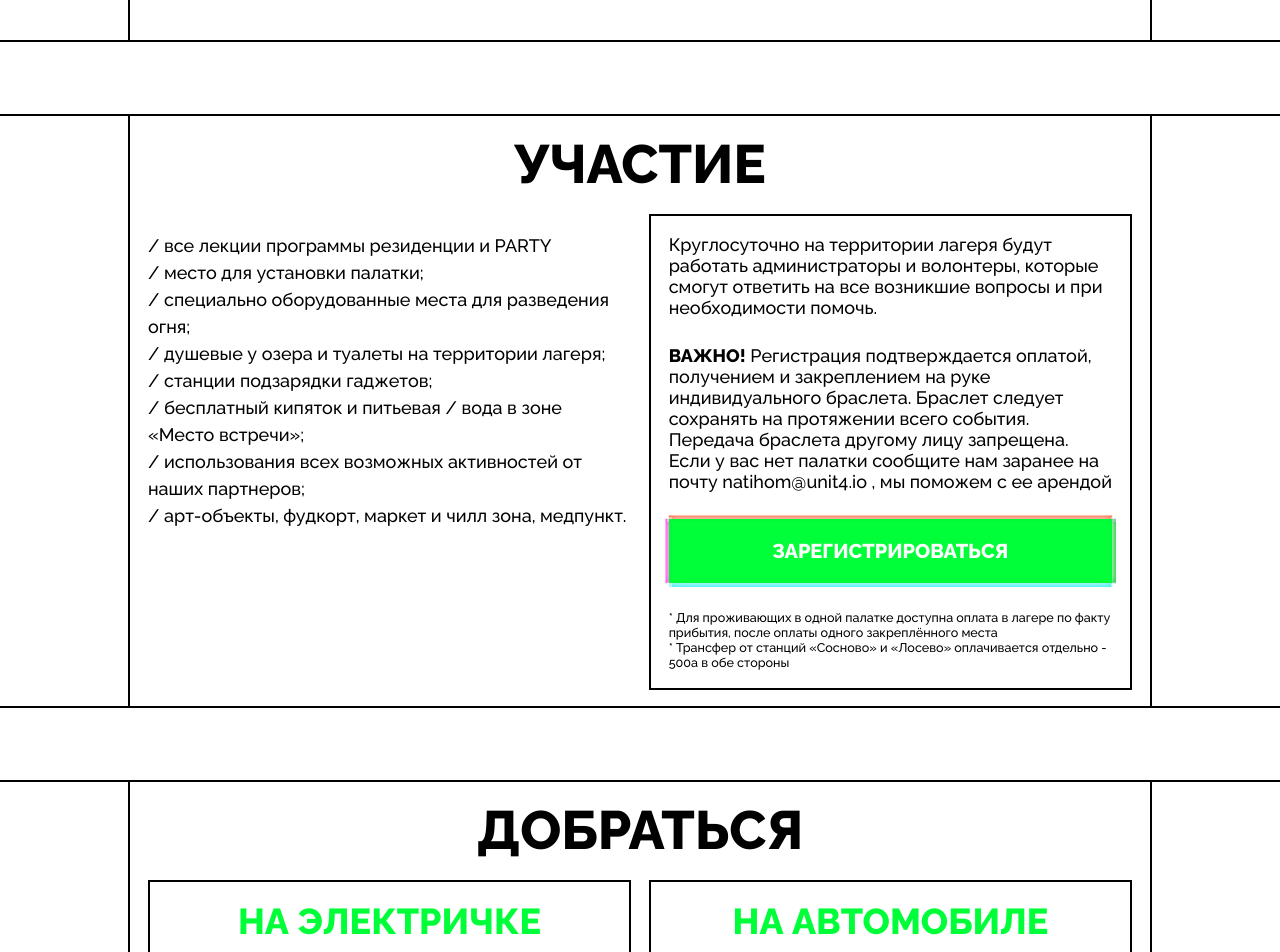
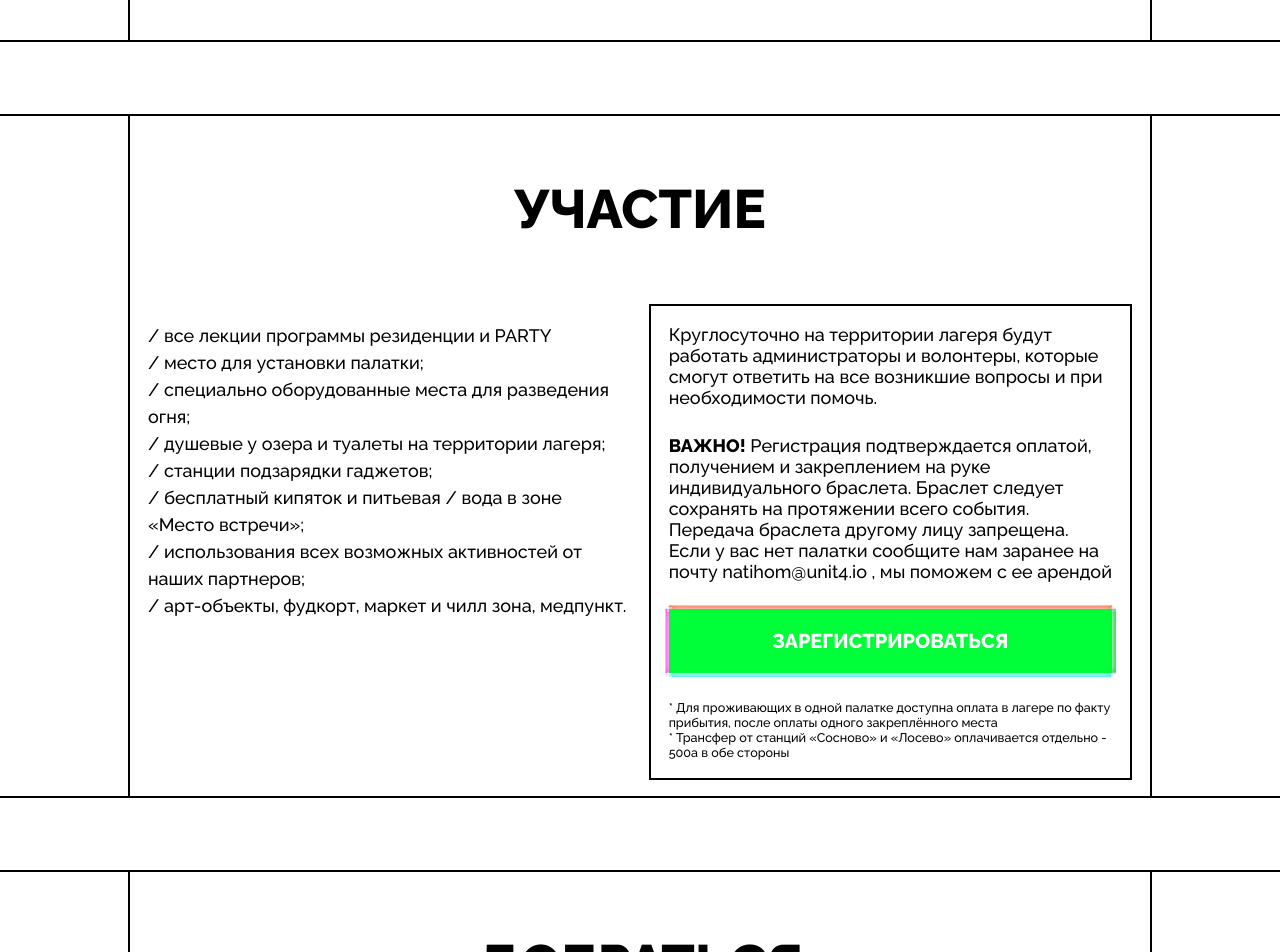
Before and after one commit to designunit/natihom, a Next.js app: page / in a window 1280 px wide. Shown: the part 5700-6652 px from the top of the page. Built offline with nearby package versions, Linux system fonts and the light colour scheme.

Commit message:
upd some titles

```diff
--- a/src/components/Participation/index.module.css
+++ b/src/components/Participation/index.module.css
@@ -55,7 +55,6 @@
 
 .h2 {
     font-size: 3rem;
-    margin: 0;
 }
 
 .collapse {
--- a/src/components/Road/index.module.css
+++ b/src/components/Road/index.module.css
@@ -45,7 +45,6 @@
 
 .h2 {
     font-size: 3rem;
-    margin: 0;
     text-align: center;
 }
 
```
